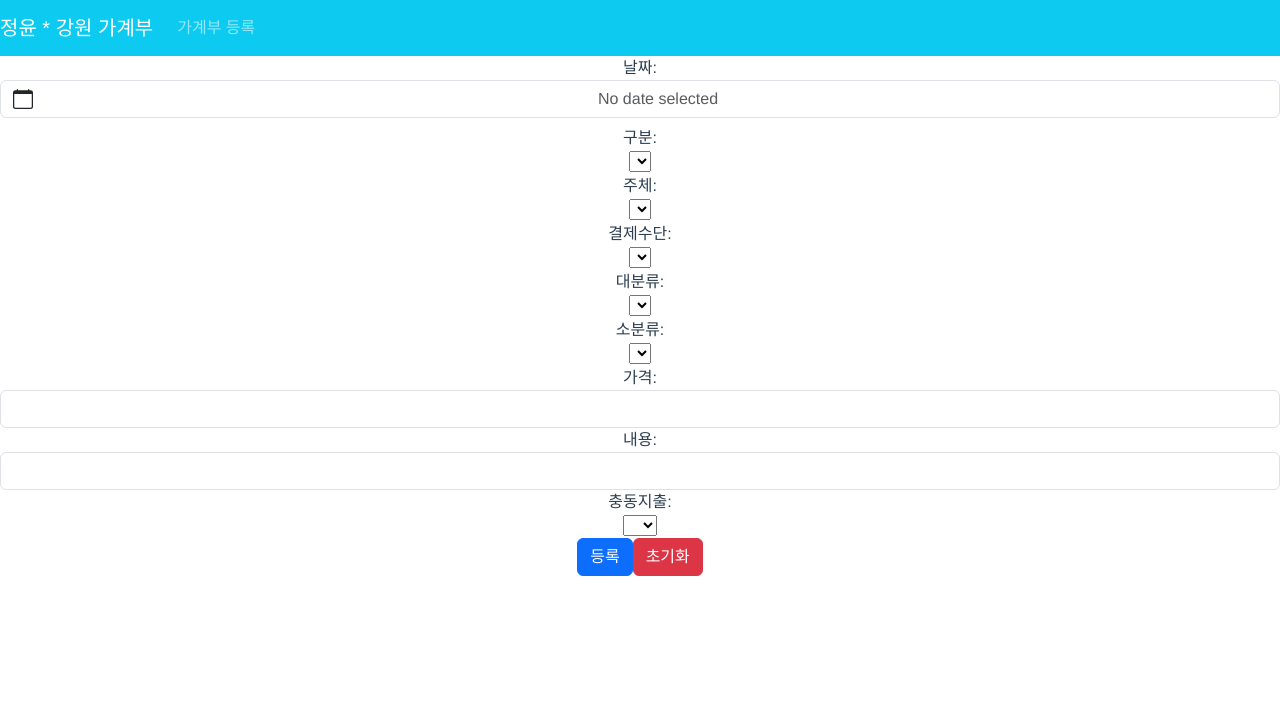
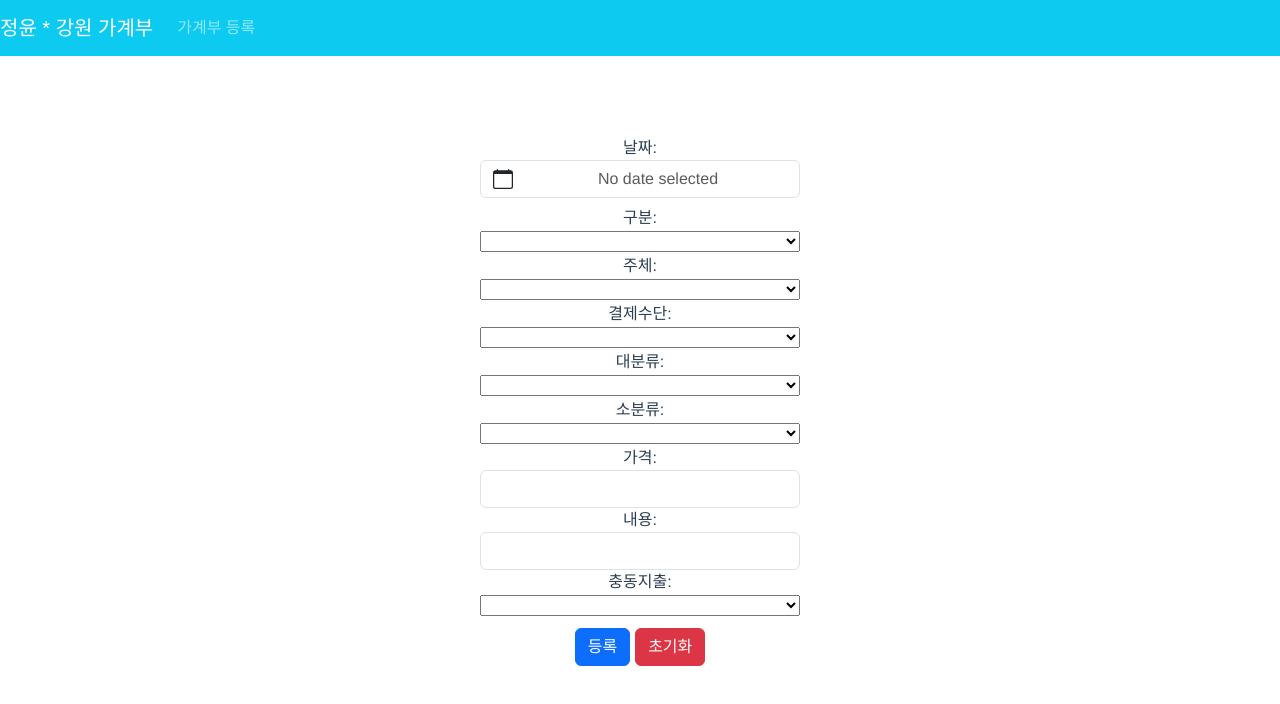
Before and after one commit to tim1047/kwjy_fe, a Vue app: page /insert in a window 1280 px wide. Shown: the top 704 px of the page. Built offline with nearby package versions, Linux system fonts and the light colour scheme; no server answers.

Commit message:
등록화면 UI 수정

```diff
--- a/src/views/Insert.vue
+++ b/src/views/Insert.vue
@@ -1,5 +1,5 @@
 <template>
-  <div>
+  <div style="max-width: 20rem; margin: auto; margin-top: 10vh;">
     <b-form @submit="onSubmit" @reset="onReset" v-if="show">
       <b-form-group
         id="input-accountDt"
@@ -21,6 +21,7 @@
           :options="divisionItems"
           @change="getCategoryList"
           required
+          style="width:100%;"
         ></b-form-select>
       </b-form-group>
 
@@ -31,6 +32,7 @@
           :options="memberItems"
           required
           @change="getPaymentList"
+          style="width:100%;"
         ></b-form-select>
       </b-form-group>
 
@@ -40,6 +42,7 @@
           v-model="form.paymentId"
           :options="paymentItems"
           required
+          style="width:100%;"
         ></b-form-select>
       </b-form-group>
 
@@ -50,6 +53,7 @@
           :options="categoryItems"
           required
           @change="getCategorySeqList"
+          style="width:100%;"
         ></b-form-select>
       </b-form-group>
 
@@ -58,6 +62,7 @@
           id="categorySeq"
           v-model="form.categorySeq"
           :options="categorySeqItems"
+          style="width:100%;"
         ></b-form-select>
       </b-form-group>
 
@@ -83,11 +88,12 @@
           v-model="form.impulseYn"
           :options="impulse"
           required
+          style="width:100%;"
         ></b-form-select>
       </b-form-group>
 
-      <div>
-        <b-button type="submit" variant="primary">등록</b-button>
+      <div style="margin-top:10px;">
+        <b-button type="submit" variant="primary" style="margin-right:5px;">등록</b-button>
         <b-button type="reset" variant="danger">초기화</b-button>
       </div>
     </b-form>
@@ -104,7 +110,8 @@ import axios from 'axios';
           divisionId: null,
           memberId: null,
           paymentId: null,
-          categoryId: null
+          categoryId: null,
+          remark: ''
         },
         divisionItems: [],
         memberItems: [],
```
